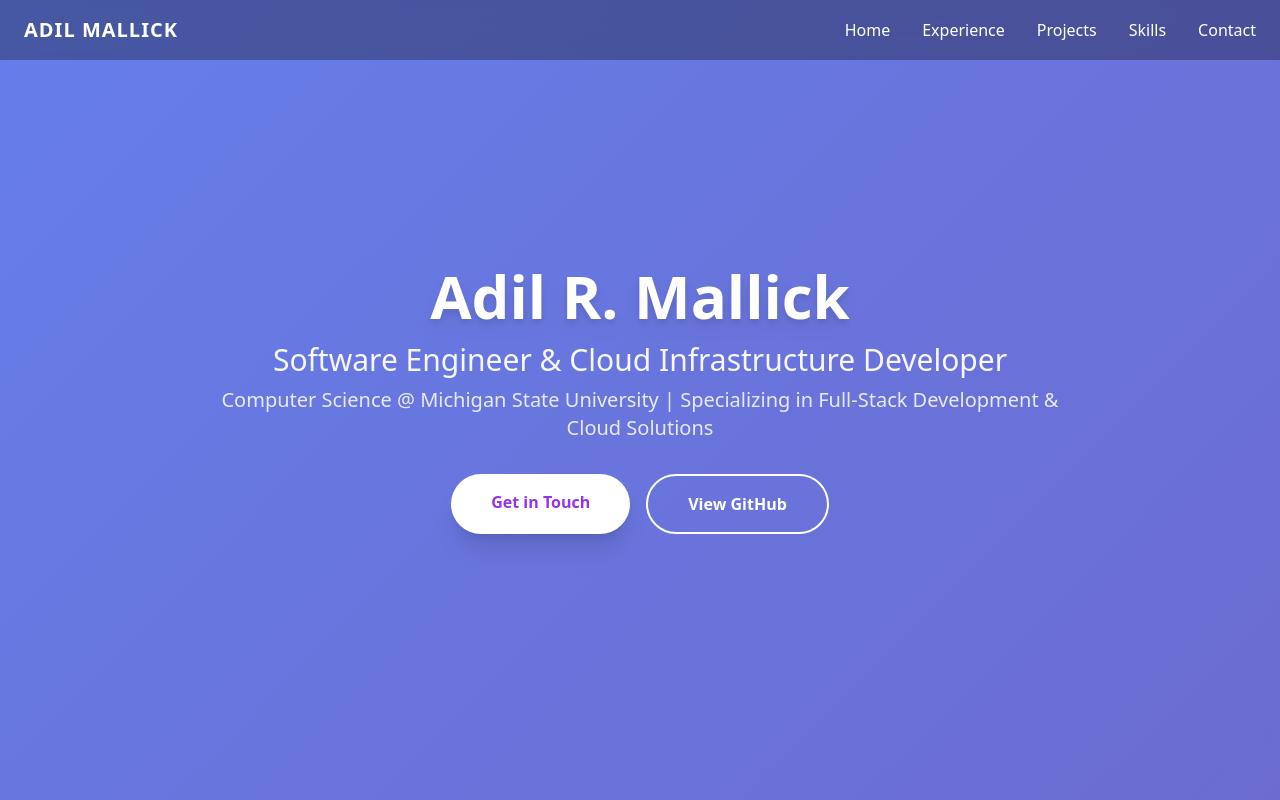
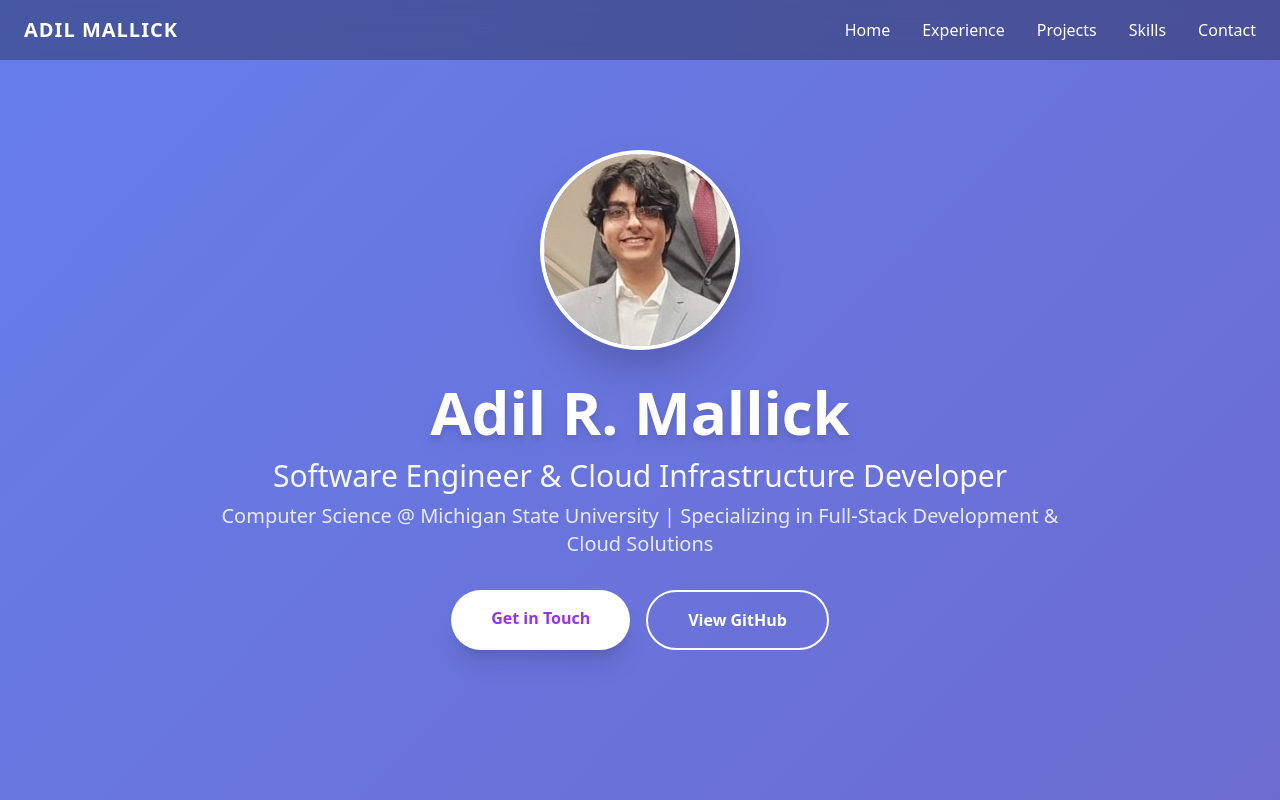
Before and after one commit to AdilRMallick/AM_Website, a Next.js app: page / in a window 1280 px wide. Shown: the top 800 px of the page. Built offline with nearby package versions, Linux system fonts and the light colour scheme.

Commit message:
Added pfp

```diff
--- a/components/Hero.tsx
+++ b/components/Hero.tsx
@@ -1,4 +1,5 @@
 import React from 'react'
+import Image from 'next/image'
 
 export default function Hero() {
     return (
@@ -7,6 +8,20 @@ export default function Hero() {
         className="min-h-screen flex items-center justify-center text-center px-8 fade-in-up"
       >
         <div className="max-w-4xl">
+          {/* Profile Picture */}
+          <div className="mb-8 flex justify-center">
+            <div className="relative">
+              <Image
+                src="/profile-picture.jpg"
+                alt="Adil R. Mallick"
+                width={200}
+                height={200}
+                className="rounded-full border-4 border-white shadow-2xl hover:scale-105 transition-transform duration-300"
+                priority
+              />
+            </div>
+          </div>
+
           <h1 className="text-6xl font-bold mb-4 drop-shadow-lg">
             Adil R. Mallick
           </h1>
```
Also changed, not shown: public/profile-picture.jpg (added).
